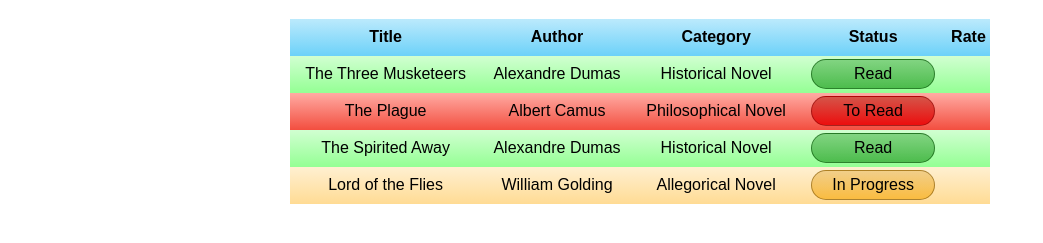
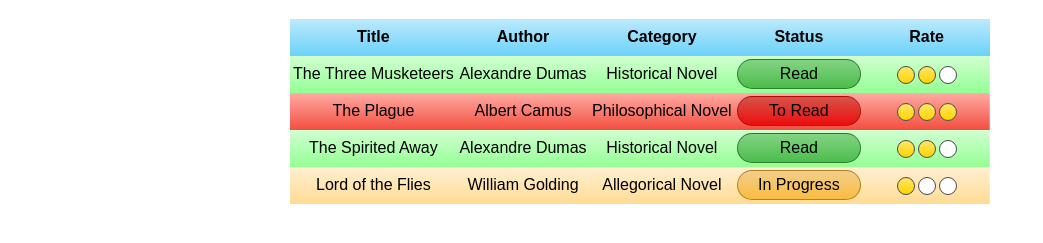
Before and after one commit to siddrajit-tech/FCC-projects, a plain HTML site: page CSS/Atribute-selectors/Book-inventory-app(Lab1)/index.html in a window 1280 px wide. Shown: the part 61-304 px from the top of the page, without its empty margins (0-1043 px from the left). Drawn offline with Linux system fonts and the light colour scheme.

Commit message:
Added labs from css atribute selectors

```diff
--- a/CSS/Atribute-selectors/Book-inventory-app(Lab1)/styles.css
+++ b/CSS/Atribute-selectors/Book-inventory-app(Lab1)/styles.css
@@ -57,8 +57,31 @@ tr[class="in-progress"] span[class="status"]{
   border-radius: 50px;
 }
 
-span[class="status"]{
+span[class="status"],
+span[class^="rate"]{
   height: 1.15em;
   width: 7em;
   padding: 0.3em;
 }
+
+span[class^="rate"] > span{
+  height: 1em;
+  width: 1em;
+  background-color: #ffffff;
+  border-radius: 50%;
+  border: 1px solid #4a4a4a;
+  margin: 1.5px;
+}
+
+span[class~="one"] :nth-child(1){
+  background-image: linear-gradient(hsl(50, 100%, 70%), hsl(50, 100%, 50%));
+}
+
+span[class~="two"] :nth-child(1),
+span[class~="two"] :nth-child(2){
+  background-image: linear-gradient(hsl(50, 100%, 70%), hsl(50, 100%, 50%));
+}
+
+span[class~="three"] span{
+  background-image: linear-gradient(hsl(50, 100%, 70%), hsl(50, 100%, 50%));
+}
```
